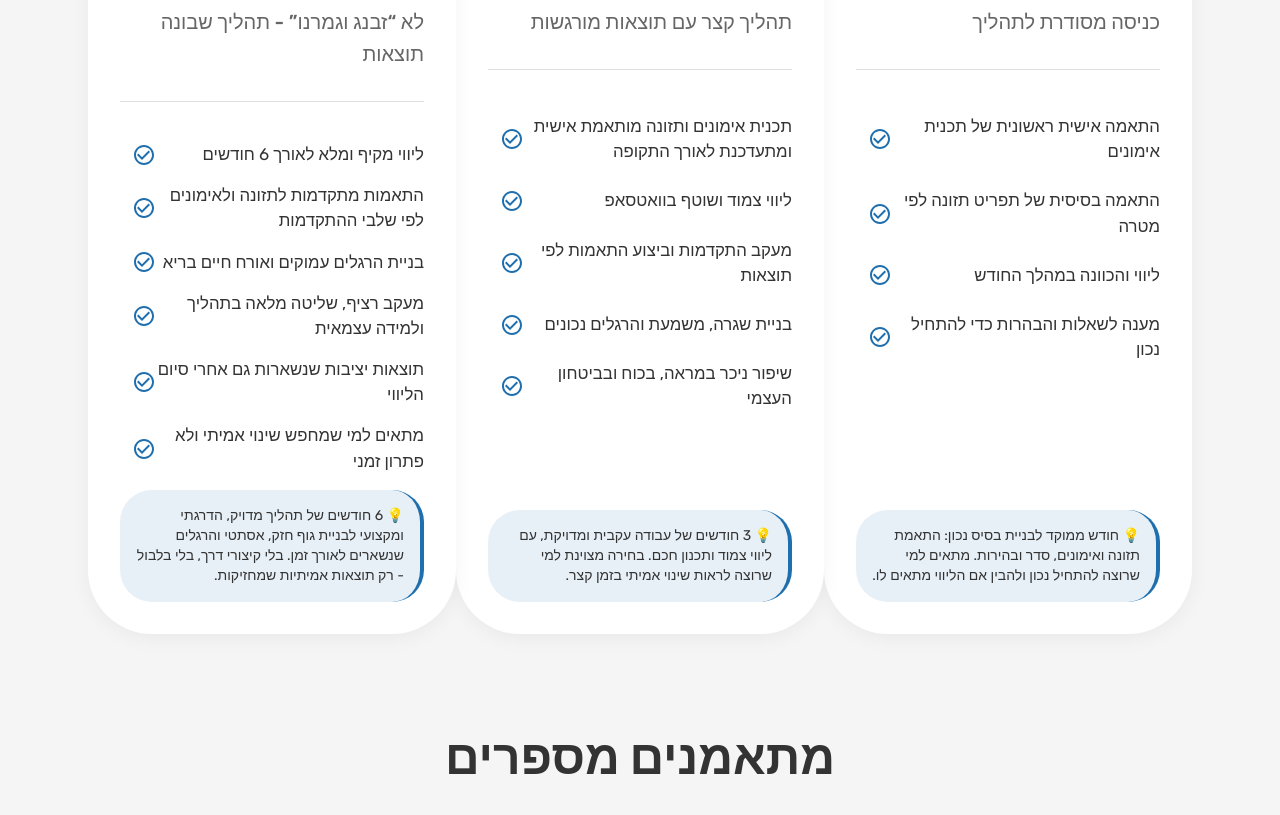
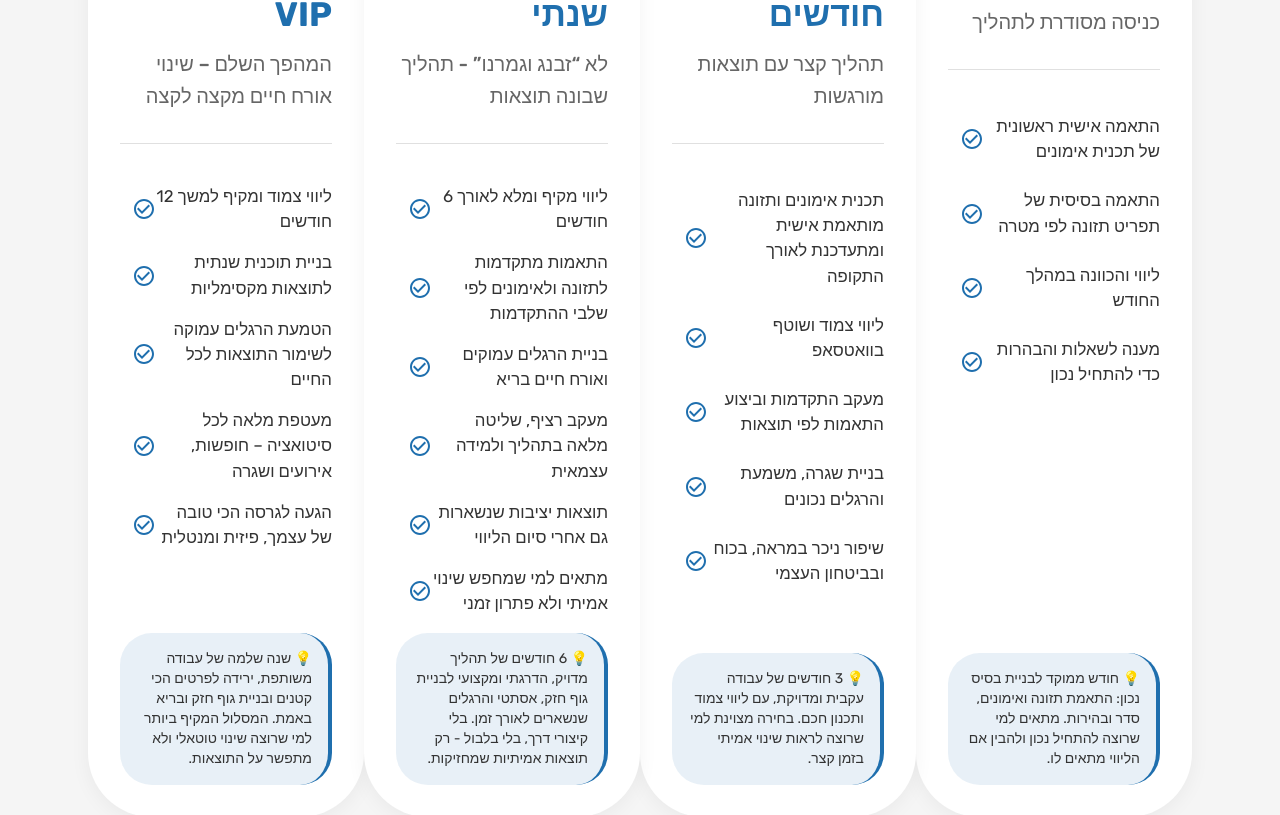
Before and after one commit to BiranV/ronikoshel, a React (Vite) app: page / in a window 1280 px wide. Shown: the part 1605-2420 px from the top of the page. Built offline with nearby package versions, Linux system fonts and the light colour scheme.

Commit message:
Update service worker revision and refactor image arrays for improved readability

```diff
--- a/dev-dist/sw.js
+++ b/dev-dist/sw.js
@@ -82,7 +82,7 @@ define(['./workbox-5a5d9309'], (function (workbox) { 'use strict';
     "revision": "3ca0b8505b4bec776b69afdba2768812"
   }, {
     "url": "index.html",
-    "revision": "0.aivgg3vhpgo"
+    "revision": "0.v5mfjq1lkh8"
   }], {});
   workbox.cleanupOutdatedCaches();
   workbox.registerRoute(new workbox.NavigationRoute(workbox.createHandlerBoundToURL("index.html"), {
--- a/src/App.tsx
+++ b/src/App.tsx
@@ -78,7 +78,15 @@ import result4 from "./assets/results/IMG_1326.JPG.jpeg";
 import result5 from "./assets/results/IMG_1327.JPG.jpeg";
 import result6 from "./assets/results/IMG_1329.JPG.jpeg";
 
-const resultImages = [result0, result1, result2, result3, result4, result5, result6];
+const resultImages = [
+  result0,
+  result1,
+  result2,
+  result3,
+  result4,
+  result5,
+  result6,
+];
 
 // Swiper
 import { Swiper, SwiperSlide } from "swiper/react";
@@ -121,7 +129,6 @@ export default function App() {
 
   const [showSoldierPromo, setShowSoldierPromo] = useState(false);
   const [dragStartX, setDragStartX] = useState<number | null>(null);
-
 
   useEffect(() => {
     if (!sessionStorage.getItem("soldierPromoShown")) {
@@ -209,7 +216,8 @@ export default function App() {
         const screenRes = `${window.screen.width}x${window.screen.height}`;
 
         const emailBody = JSON.stringify({
-          _subject: `New Visitor Alert! (${visitCount > 1 ? "Returning" : "New"
+          _subject: `New Visitor Alert! (${
+            visitCount > 1 ? "Returning" : "New"
           })`,
           _template: "table",
           "Visitor Status":
@@ -1083,6 +1091,75 @@ export default function App() {
                       </Typography>
                     </Box>
                   </Card>
+
+                  {/* Yearly Track */}
+                  <Card
+                    sx={{
+                      flex: 1,
+                      p: 4,
+                      bgcolor: "background.paper",
+                      borderRadius: 4,
+                      boxShadow: "0 4px 20px rgba(0,0,0,0.05)",
+                      transition: "transform 0.3s",
+                      "&:hover": { transform: "translateY(-10px)" },
+                      display: "flex",
+                      flexDirection: "column",
+                    }}
+                  >
+                    <Typography
+                      variant="h4"
+                      fontWeight={700}
+                      gutterBottom
+                      color="primary"
+                    >
+                      מסלול שנתי VIP
+                    </Typography>
+                    <Typography
+                      variant="h6"
+                      gutterBottom
+                      sx={{ color: "text.secondary" }}
+                    >
+                      המהפך השלם – שינוי אורח חיים מקצה לקצה
+                    </Typography>
+                    <Divider sx={{ my: 3 }} />
+                    <List>
+                      {[
+                        "ליווי צמוד ומקיף למשך 12 חודשים",
+                        "בניית תוכנית שנתית לתוצאות מקסימליות",
+                        "הטמעת הרגלים עמוקה לשימור התוצאות לכל החיים",
+                        "מעטפת מלאה לכל סיטואציה – חופשות, אירועים ושגרה",
+                        "הגעה לגרסה הכי טובה של עצמך, פיזית ומנטלית",
+                      ].map((text, index) => (
+                        <ListItem key={index} disableGutters sx={{ py: 0.5 }}>
+                          <ListItemText
+                            primary={text}
+                            primaryTypographyProps={{
+                              fontSize: "1.05rem",
+                              textAlign: "right",
+                            }}
+                          />
+                          <ListItemIcon sx={{ minWidth: 36 }}>
+                            <CheckCircleOutlineIcon sx={{ color: "#1f6fae" }} />
+                          </ListItemIcon>
+                        </ListItem>
+                      ))}
+                    </List>
+                    <Box
+                      sx={{
+                        mt: "auto",
+                        p: 2,
+                        bgcolor: "rgba(31, 111, 174, 0.1)",
+                        borderRadius: 2,
+                        borderRight: "4px solid #1f6fae",
+                      }}
+                    >
+                      <Typography variant="body2">
+                        💡 שנה שלמה של עבודה משותפת, ירידה לפרטים הכי קטנים
+                        ובניית גוף חזק ובריא באמת. המסלול המקיף ביותר למי שרוצה
+                        שינוי טוטאלי ולא מתפשר על התוצאות.
+                      </Typography>
+                    </Box>
+                  </Card>
                 </Stack>
               </Container>
             </Box>
@@ -1450,14 +1527,12 @@ export default function App() {
             </Box>
           </Container>
         )}
-
         {showSoldierPromo && (
           <Box
             onPointerDown={handlePointerDown}
             onPointerUp={handlePointerUp}
             onPointerCancel={handlePointerCancel}
             sx={{
-
               position: "fixed",
               top: "18vh",
               right: 0,
@@ -1467,11 +1542,10 @@ export default function App() {
               width: 260,
               borderRadius: "18px 0 0 18px",
               px: 2,
-              py: 1.5,   // פחות padding לגובה קטן יותר
+              py: 1.5, // פחות padding לגובה קטן יותר
               color: "white",
 
-              background:
-                "linear-gradient(135deg, #1f6fae 0%, #00bcd4 100%)",
+              background: "linear-gradient(135deg, #1f6fae 0%, #00bcd4 100%)",
 
               boxShadow: "0 20px 50px rgba(0,0,0,0.35)",
 
@@ -1500,27 +1574,28 @@ export default function App() {
               },
             }}
           >
-            <Stack spacing={0.5}> {/* פחות רווח */}
+            <Stack spacing={0.5}>
+              {" "}
+              {/* פחות רווח */}
               <Typography variant="body1" fontWeight={700}>
                 חיילים/חיילות? מגיעה לכם הנחה 🫡
               </Typography>
-
               <Typography variant="body2" sx={{ opacity: 0.9 }}>
                 השאירו פרטים ואחזור אליכם.
               </Typography>
-
               <Button
                 variant="contained"
                 size="small"
                 onClick={() => {
-                  setShowSoldierPromo(false);   // סוגר מיד
+                  setShowSoldierPromo(false); // סוגר מיד
                   setTimeout(() => scrollToSection("contact"), 150);
-                }} sx={{
+                }}
+                sx={{
                   bgcolor: "white",
                   color: "primary.main",
                   fontWeight: 700,
                   mt: 0.5,
-                  py: 0.3,   // כפתור נמוך יותר
+                  py: 0.3, // כפתור נמוך יותר
                   minHeight: 30,
                 }}
               >
@@ -1529,9 +1604,6 @@ export default function App() {
             </Stack>
           </Box>
         )}
-
-
-
         {/* Footer */}
         <Box
           sx={{
```
Lines whose indentation alone changed are shown as unchanged.
